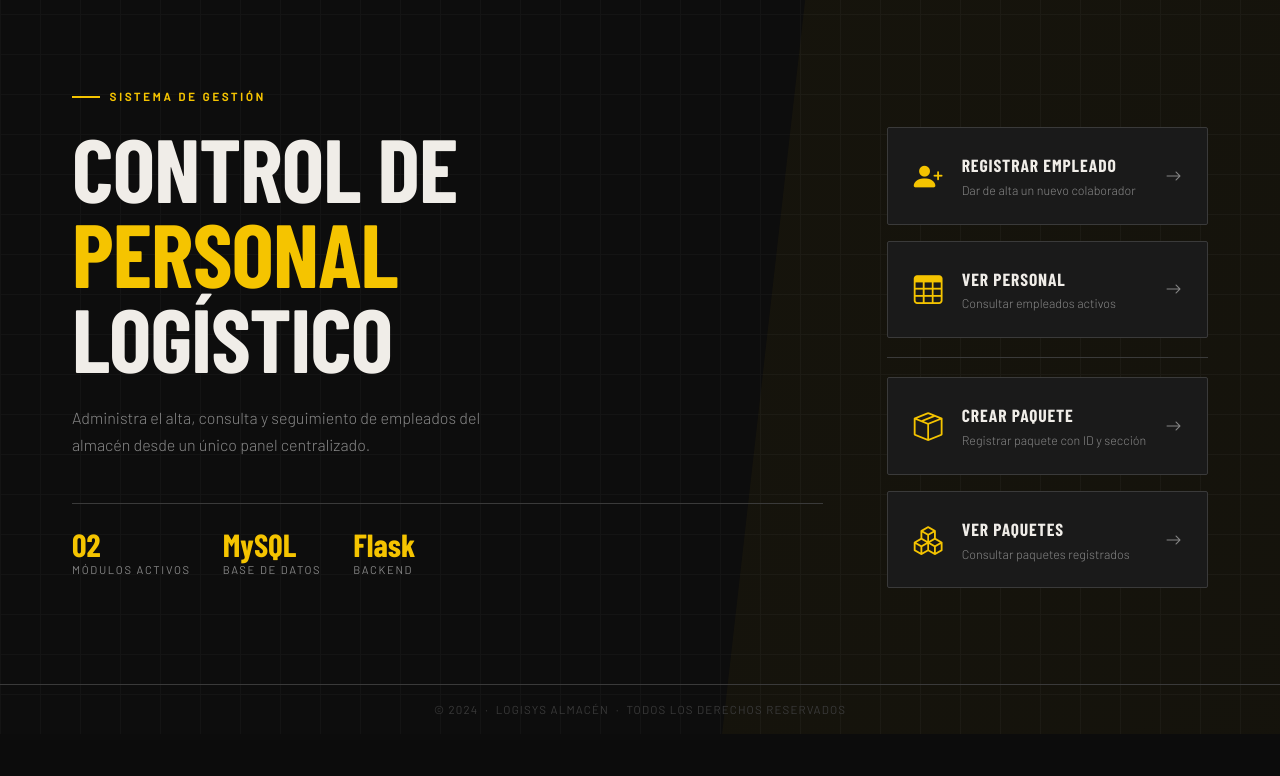
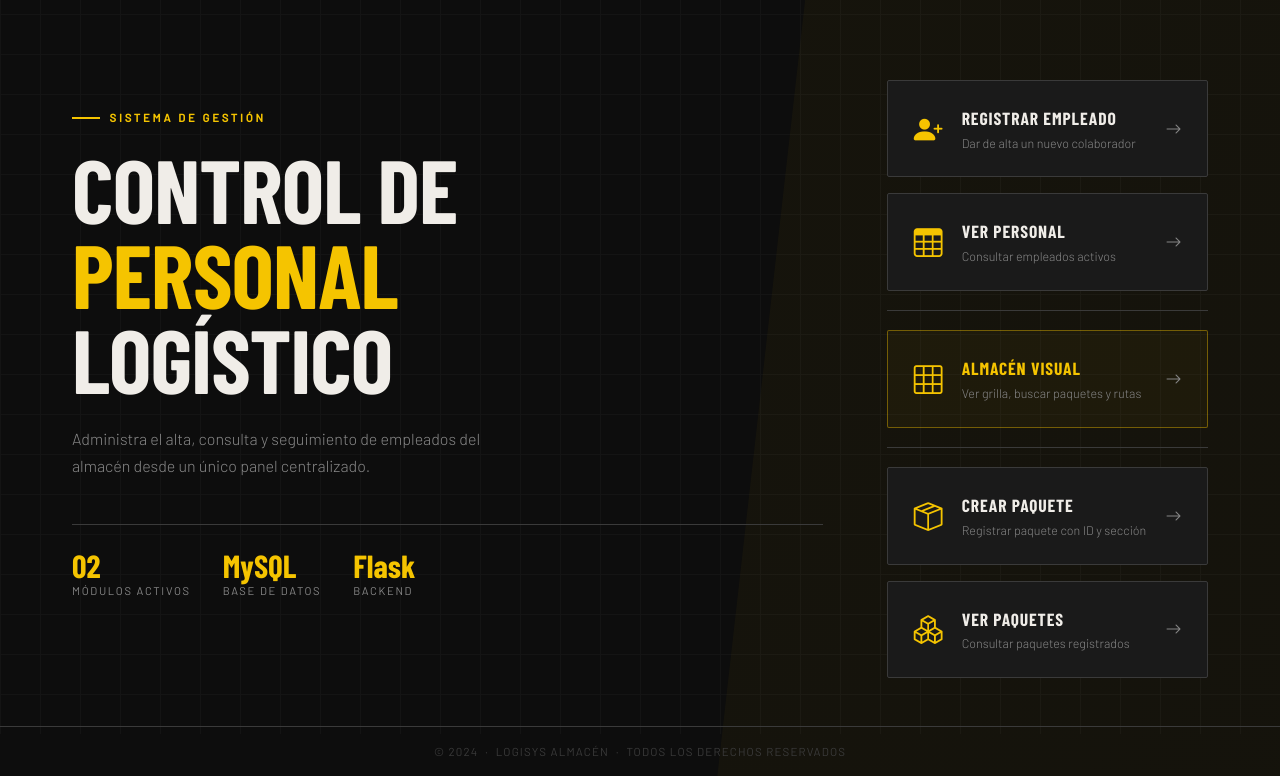
Before and after one commit to jorgealvarezmanilla7838-svg/Panda, a Flask app: page /dashboard in a window 1280 px wide. Shown: the part 66-842 px from the top of the page. Before the commit the page ends 800 px from the top, so only its background shows below. Run offline with Flask 3, Linux system fonts and the light colour scheme; the visitor is signed in with stand-in values (Sample User, id 1); some web fonts are replaced.

Commit message:
Ya casi es la buena

```diff
--- a/app.py
+++ b/app.py
@@ -8,16 +8,31 @@ from algoritmo_paquetes import organizar
 import unicodedata
 import re
 
+# ──────────────────────────────────────────────
+#  FLASK — template_folder apunta a la misma carpeta
+#  donde está app.py, por si los HTMLs NO están en
+#  una subcarpeta "templates/".
+# ──────────────────────────────────────────────
 BASE_DIR = os.path.dirname(os.path.abspath(__file__))
 app = Flask(__name__, template_folder=BASE_DIR)
 app.secret_key = 'logistica_almacen_secret_2024'
 
 
+# ──────────────────────────────────────────────
+#  HELPER: cursor que devuelve dicts.
+#  Usamos MySQLCursorDict en lugar de dictionary=True
+#  para evitar advertencias de Pylance.
+# ──────────────────────────────────────────────
 def dict_cursor(connection):
     import mysql.connector.cursor as _mc
     return connection.cursor(cursor_class=_mc.MySQLCursorDict)
 
 
+# ──────────────────────────────────────────────
+#  GENERAR CORREO
+#  nombreapellido@almacenes.com
+#  Si ya existe, añade sufijo numérico.
+# ──────────────────────────────────────────────
 def generar_correo(nombre: str, apellido: str, connection) -> str:
     def limpiar(texto: str) -> str:
         texto = texto.strip().lower()
@@ -49,6 +64,9 @@ def generar_correo(nombre: str, apellido: str, connection) -> str:
         sufijo += 1
 
 
+# ──────────────────────────────────────────────
+#  DECORADOR: requiere sesion activa
+# ──────────────────────────────────────────────
 def login_requerido(f):
     @wraps(f)
     def decorated(*args, **kwargs):
@@ -59,6 +77,9 @@ def login_requerido(f):
     return decorated
 
 
+# ──────────────────────────────────────────────
+#  LOGIN
+# ──────────────────────────────────────────────
 @app.route('/', methods=['GET', 'POST'])
 @app.route('/login', methods=['GET', 'POST'])
 def login():
@@ -112,6 +133,9 @@ def login():
     return render_template('template/index.html')
 
 
+# ──────────────────────────────────────────────
+#  LOGOUT
+# ──────────────────────────────────────────────
 @app.route('/logout')
 def logout():
     session.clear()
@@ -119,12 +143,18 @@ def logout():
     return redirect(url_for('login'))
 
 
+# ──────────────────────────────────────────────
+#  DASHBOARD
+# ──────────────────────────────────────────────
 @app.route('/dashboard')
 @login_requerido
 def index():
     return render_template('template/dashboard.html')
 
 
+# ──────────────────────────────────────────────
+#  REGISTRAR EMPLEADO
+# ──────────────────────────────────────────────
 @app.route('/subir_empleado', methods=['GET', 'POST'])
 @login_requerido
 def subir_empleado():
@@ -186,6 +216,9 @@ def subir_empleado():
     return render_template('template/subir_empleado.html')
 
 
+# ──────────────────────────────────────────────
+#  VER TABLA DE EMPLEADOS
+# ──────────────────────────────────────────────
 @app.route('/ver_tabla')
 @login_requerido
 def ver_tabla():
@@ -214,6 +247,9 @@ def ver_tabla():
         connection.close()
 
 
+# ──────────────────────────────────────────────
+#  ELIMINAR EMPLEADO (soft delete)
+# ──────────────────────────────────────────────
 @app.route('/eliminar_empleado/<int:empleado_id>', methods=['POST'])
 @login_requerido
 def eliminar_empleado(empleado_id):
@@ -240,6 +276,9 @@ def eliminar_empleado(empleado_id):
     return redirect(url_for('ver_tabla'))
 
 
+# ──────────────────────────────────────────────
+#  CREAR PAQUETE
+# ──────────────────────────────────────────────
 @app.route('/crear_paquete', methods=['GET', 'POST'])
 @login_requerido
 def crear_paquete():
@@ -299,6 +338,9 @@ def crear_paquete():
     return render_template('template/crear_paquete.html', siguiente_id=siguiente_id)
 
 
+# ──────────────────────────────────────────────
+#  VER PAQUETES
+# ──────────────────────────────────────────────
 @app.route('/ver_paquetes')
 @login_requerido
 def ver_paquetes():
@@ -319,7 +361,21 @@ def ver_paquetes():
             WHERE  p.eliminado = 0
             ORDER  BY p.paquete_id DESC
         """)
-        paquetes = cursor.fetchall()
+        paquetes_raw = cursor.fetchall()
+
+        # MySQL devuelve TIME como timedelta — convertir a datetime.time
+        # para que .strftime() funcione en el template
+        import datetime
+        paquetes = []
+        for p in paquetes_raw:
+            p = dict(p)
+            if isinstance(p.get('hora_salida'), datetime.timedelta):
+                total_segundos = int(p['hora_salida'].total_seconds())
+                horas   = total_segundos // 3600
+                minutos = (total_segundos % 3600) // 60
+                p['hora_salida'] = datetime.time(horas % 24, minutos)
+            paquetes.append(p)
+
         return render_template('template/ver_paquetes.html', paquetes=paquetes)
     except Exception as e:
         flash(f'Error al obtener paquetes: {str(e)}', 'danger')
@@ -329,6 +385,9 @@ def ver_paquetes():
         connection.close()
 
 
+# ──────────────────────────────────────────────
+#  ELIMINAR PAQUETE (soft delete)
+# ──────────────────────────────────────────────
 @app.route('/eliminar_paquete/<int:paquete_id>', methods=['POST'])
 @login_requerido
 def eliminar_paquete(paquete_id):
@@ -355,6 +414,10 @@ def eliminar_paquete(paquete_id):
     return redirect(url_for('ver_paquetes'))
 
 
+# ──────────────────────────────────────────────
+#  ORGANIZAR ALMACEN
+#  GET /organizar_almacen?filas=4&columnas=5
+# ──────────────────────────────────────────────
 @app.route('/organizar_almacen')
 @login_requerido
 def organizar_almacen():
@@ -409,5 +472,90 @@ def organizar_almacen():
         connection.close()
 
 
+
+# ──────────────────────────────────────────────
+#  ALMACÉN VISUAL
+# ──────────────────────────────────────────────
+@app.route('/almacen')
+@login_requerido
+def almacen():
+    return render_template('template/almacen.html')
+
+
+@app.route('/api/almacen')
+@login_requerido
+def api_almacen():
+    """
+    Devuelve el estado actual del almacén como JSON.
+    La grilla es de 4 filas x 5 columnas (20 celdas).
+    Cada celda contiene el paquete que la ocupa o null.
+    """
+    import datetime as dt
+    FILAS    = 4
+    COLUMNAS = 5
+
+    connection = get_connection()
+    if connection is None:
+        return jsonify({'error': 'Sin conexion'}), 500
+
+    try:
+        cursor = dict_cursor(connection)
+        cursor.execute("""
+            SELECT paquete_id, tipo, estado, fecha_salida,
+                   posicion_fila, posicion_col, orden_salida, descripcion
+            FROM   paquetes
+            WHERE  eliminado = 0
+              AND  posicion_fila IS NOT NULL
+              AND  posicion_col  IS NOT NULL
+        """)
+        paquetes = cursor.fetchall()
+
+        # Construir grilla vacía
+        grilla = [[None] * COLUMNAS for _ in range(FILAS)]
+
+        for p in paquetes:
+            f = p['posicion_fila']
+            c = p['posicion_col']
+            if 0 <= f < FILAS and 0 <= c < COLUMNAS:
+                grilla[f][c] = {
+                    'id'          : p['paquete_id'],
+                    'tipo'        : p['tipo'],
+                    'estado'      : p['estado'],
+                    'fecha_salida': str(p['fecha_salida']),
+                    'orden'       : p['orden_salida'],
+                    'descripcion' : p['descripcion'] or '',
+                }
+
+        # Paquetes sin posición (aún no organizados)
+        cursor.execute("""
+            SELECT paquete_id, tipo, estado, fecha_salida, descripcion
+            FROM   paquetes
+            WHERE  eliminado = 0
+              AND  (posicion_fila IS NULL OR posicion_col IS NULL)
+            ORDER  BY paquete_id ASC
+        """)
+        sin_posicion = []
+        for p in cursor.fetchall():
+            sin_posicion.append({
+                'id'          : p['paquete_id'],
+                'tipo'        : p['tipo'],
+                'estado'      : p['estado'],
+                'fecha_salida': str(p['fecha_salida']),
+                'descripcion' : p['descripcion'] or '',
+            })
+
+        return jsonify({
+            'filas'        : FILAS,
+            'columnas'     : COLUMNAS,
+            'grilla'       : grilla,
+            'sin_posicion' : sin_posicion,
+        })
+
+    except Exception as e:
+        return jsonify({'error': str(e)}), 500
+    finally:
+        cursor.close()
+        connection.close()
+
 if __name__ == '__main__':
     app.run(debug=True)
--- a/static/css/dashboard.css
+++ b/static/css/dashboard.css
@@ -1,4 +1,4 @@
- :root {
+  :root {
       --amarillo:  #F5C400;
       --negro:     #0D0D0D;
       --gris-osc:  #1A1A1A;
--- a/template/dashboard.html
+++ b/template/dashboard.html
@@ -7,7 +7,7 @@
   <link href="https://cdn.jsdelivr.net/npm/bootstrap@5.3.2/dist/css/bootstrap.min.css" rel="stylesheet"/>
   <link href="https://fonts.googleapis.com/css2?family=Barlow+Condensed:wght@400;600;700;800&family=Barlow:wght@300;400;500&display=swap" rel="stylesheet"/>
   <link href="https://cdn.jsdelivr.net/npm/bootstrap-icons@1.11.3/font/bootstrap-icons.min.css" rel="stylesheet"/>
-  <link rel="stylesheet" href="../static/css/dashboard.css">
+  <link rel="stylesheet" href="../static/css/dashboard.css" />
 </head>
 <body>
 
@@ -96,6 +96,19 @@
         <!-- DIVISOR -->
         <div style="border-top:1px solid var(--gris-borde); margin: 0.2rem 0;"></div>
 
+        <!-- ALMACÉN VISUAL -->
+        <a href="{{ url_for('almacen') }}" class="action-card" style="border-color: rgba(245,196,0,0.4); background: rgba(245,196,0,0.04);">
+          <i class="bi bi-grid-3x3 card-icon" style="color:var(--amarillo);"></i>
+          <div>
+            <div class="card-title" style="color:var(--amarillo);">Almacén Visual</div>
+            <div class="card-sub">Ver grilla, buscar paquetes y rutas</div>
+          </div>
+          <i class="bi bi-arrow-right card-arrow"></i>
+        </a>
+
+        <!-- DIVISOR -->
+        <div style="border-top:1px solid var(--gris-borde); margin: 0.2rem 0;"></div>
+
         <!-- PAQUETES -->
         <a href="{{ url_for('crear_paquete') }}" class="action-card">
           <i class="bi bi-box-seam card-icon"></i>
```
